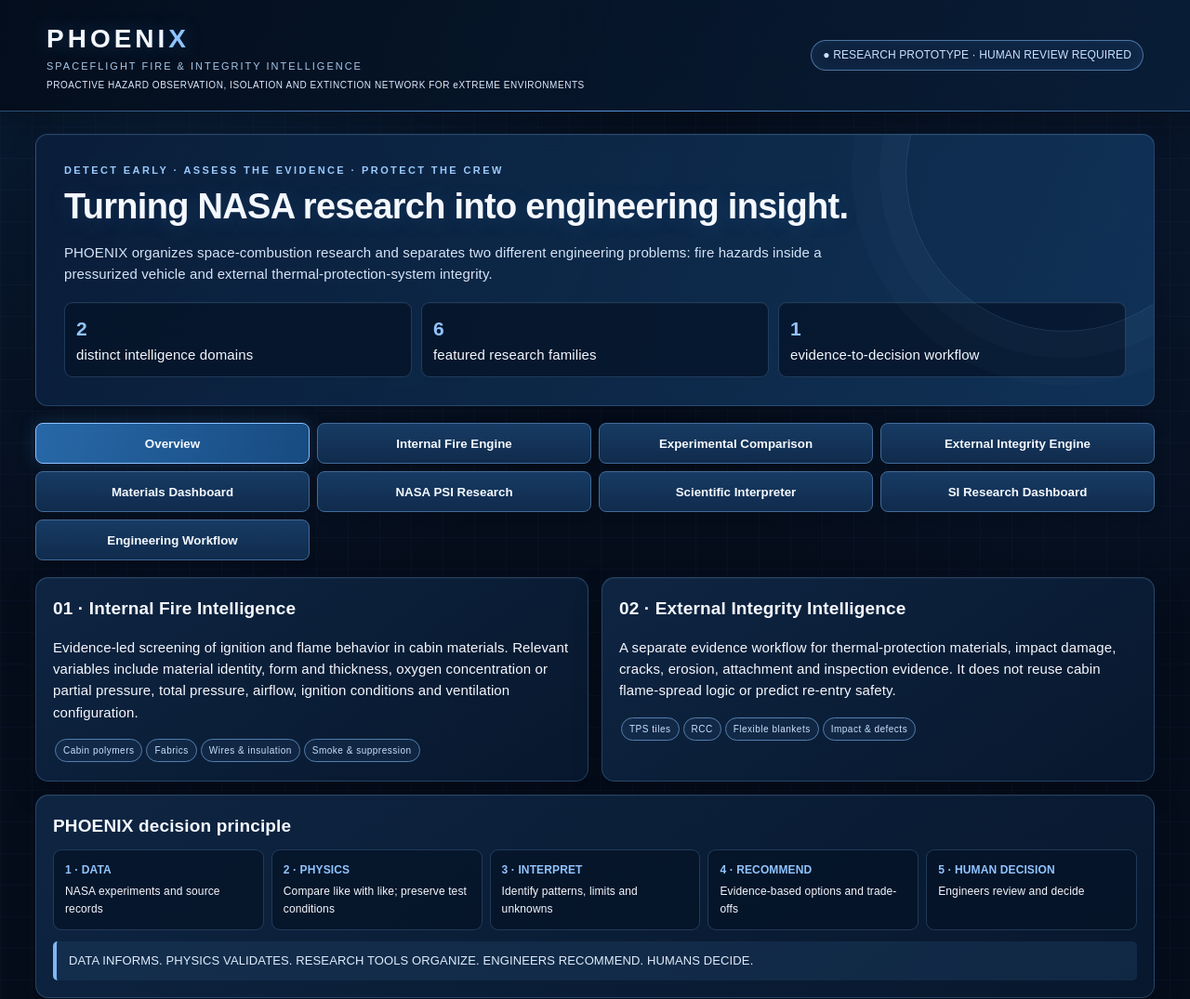
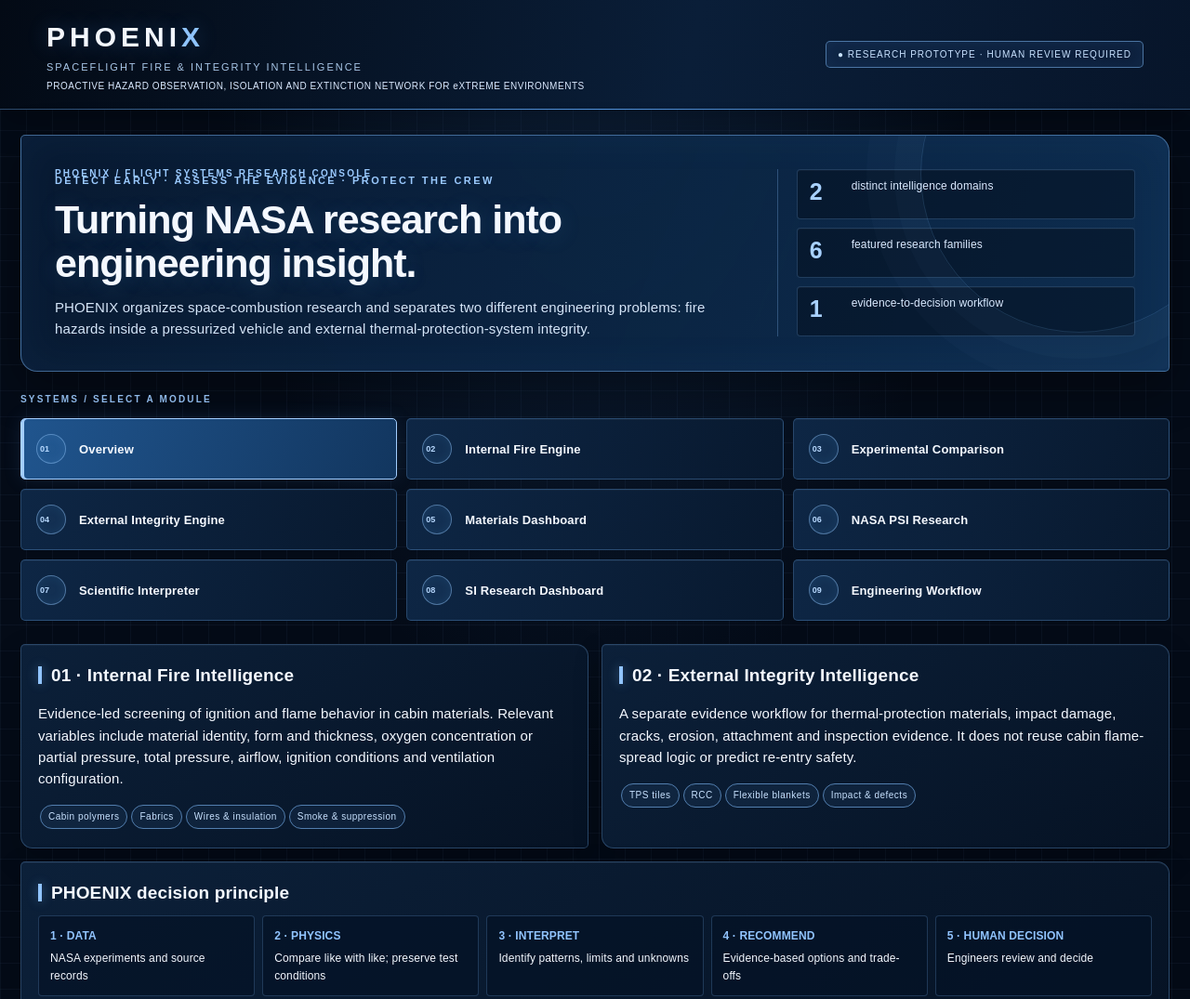
Before and after one commit to hbourouha-space/PHOENIX, a plain HTML site: page app/index.html in a window 1280 px wide. Shown: the top 1075 px of the page at 93% size. Drawn offline with Linux system fonts and the light colour scheme.

Commit message:
Redesign PHOENIX interface as a mission-console dashboard

```diff
--- a/app/index.html
+++ b/app/index.html
@@ -126,6 +126,93 @@ footer{color:#a9bfd9;border-top-color:rgba(112,169,226,.24)}
 [style*="#ffc36b"],[style*="--gold"]{color:#a9cefa!important}
 @media(max-width:760px){.hero{padding:21px}.hero:after{opacity:.45}.brand{font-size:25px}}
 @media(prefers-reduced-motion:reduce){html{scroll-behavior:auto}*,*:before,*:after{transition:none!important;animation:none!important}}
+
+
+/* PHOENIX v2 — stronger mission-console layout; presentation only */
+:root{
+ --bg:#040b17;--panel:#0b1d35;--line:rgba(122,177,238,.34);
+ --cyan:#9bcaff;--muted:#b9cbe2;--white:#f4f8ff;
+}
+body{
+ background-color:#040b17;
+ background-image:
+  radial-gradient(ellipse at 50% -18%,rgba(47,112,188,.25),transparent 48%),
+  linear-gradient(rgba(115,164,218,.055) 1px,transparent 1px),
+  linear-gradient(90deg,rgba(115,164,218,.055) 1px,transparent 1px);
+ background-size:auto,28px 28px,28px 28px;
+}
+header{padding-top:17px;padding-bottom:17px;background:linear-gradient(100deg,#030a15 0%,#0a1e38 58%,#07152a 100%)}
+.head{max-width:1320px}
+.brand{font-size:30px;letter-spacing:5px}
+.status{border-radius:5px;text-transform:uppercase;letter-spacing:1px;font-size:10px}
+main{max-width:1320px;margin:27px auto;padding-left:22px;padding-right:22px}
+.hero{
+ display:grid;grid-template-columns:minmax(0,1.55fr) minmax(250px,.8fr);
+ grid-template-areas:"eyebrow metrics" "heading metrics" "copy metrics";
+ align-items:center;column-gap:30px;row-gap:0;
+ min-height:255px;padding:32px 36px;margin-bottom:22px;
+ border-radius:5px 18px 5px 18px;
+ background:linear-gradient(112deg,rgba(8,26,50,.98),rgba(14,48,84,.94));
+ border:1px solid rgba(126,185,247,.48);
+ box-shadow:0 18px 48px rgba(0,0,0,.34),inset 0 0 45px rgba(64,132,207,.08);
+}
+.hero:before{content:"PHOENIX  /  FLIGHT SYSTEMS RESEARCH CONSOLE";grid-area:eyebrow;color:#9bcaff;font-size:10px;font-weight:700;letter-spacing:2.2px;margin-bottom:7px}
+.hero .eyebrow{grid-area:eyebrow;align-self:end}
+.hero h1{grid-area:heading;max-width:680px;font-size:clamp(28px,3.4vw,43px);line-height:1.08;margin:9px 0 10px;letter-spacing:-1px}
+.hero p{grid-area:copy;max-width:700px;margin:0;color:#d5e5f8}
+.metrics{grid-area:metrics;display:flex;flex-direction:column;gap:9px;margin:0;padding-left:20px;border-left:1px solid rgba(133,187,244,.3)}
+.metric{position:relative;min-height:54px;padding:8px 12px 8px 58px;border-radius:4px;background:rgba(3,13,27,.5);font-size:12px;color:#dceaff}
+.metric b{position:absolute;left:13px;top:8px;font-size:25px;line-height:1.25;color:#a8d1ff}
+.nav{grid-template-columns:repeat(3,minmax(0,1fr));gap:10px;margin:22px 0 25px}
+.nav:before{content:"SYSTEMS  /  SELECT A MODULE";grid-column:1/-1;color:#8fb9e8;font-size:10px;font-weight:700;letter-spacing:2.2px;padding:0 0 3px}
+.nav button{
+ position:relative;display:flex;align-items:center;justify-content:flex-start;gap:14px;
+ min-height:66px;margin:0;padding:12px 16px;text-align:left;
+ border-radius:5px;background:linear-gradient(110deg,rgba(14,39,70,.98),rgba(8,25,47,.98));
+ border:1px solid rgba(102,157,218,.35);box-shadow:inset 0 1px rgba(255,255,255,.035);
+ font-size:13px;letter-spacing:.15px
+}
+.nav button:before{content:"";display:block;flex:0 0 30px;height:30px;border:1px solid rgba(145,194,247,.48);border-radius:50%;background:rgba(62,119,183,.14);box-shadow:inset 0 0 12px rgba(116,174,237,.08)}
+.nav button:after{position:absolute;left:25px;top:50%;transform:translate(-50%,-50%);font-size:9px;color:#b8d9ff;font-weight:700;letter-spacing:0}
+.nav button:nth-of-type(1):after{content:"01"}
+.nav button:nth-of-type(2):after{content:"02"}
+.nav button:nth-of-type(3):after{content:"03"}
+.nav button:nth-of-type(4):after{content:"04"}
+.nav button:nth-of-type(5):after{content:"05"}
+.nav button:nth-of-type(6):after{content:"06"}
+.nav button:nth-of-type(7):after{content:"07"}
+.nav button:nth-of-type(8):after{content:"08"}
+.nav button:nth-of-type(9):after{content:"09"}
+.nav button:hover{transform:translateY(-2px);border-color:#9bcaff;background:linear-gradient(110deg,#173e6b,#102b4d);box-shadow:0 9px 24px rgba(0,0,0,.24),0 0 18px rgba(91,157,230,.12)}
+.nav button.active{background:linear-gradient(110deg,#20558e,#12365f);border-color:#a3ceff;box-shadow:inset 3px 0 #a3ceff,0 0 20px rgba(91,157,230,.13)}
+.view.active{animation:phoenixReveal .28s ease-out}
+@keyframes phoenixReveal{from{opacity:.65;transform:translateY(5px)}to{opacity:1;transform:translateY(0)}}
+.panel{border-radius:5px 13px 5px 13px;background:linear-gradient(145deg,rgba(12,33,59,.97),rgba(6,19,37,.97));border-color:rgba(117,171,230,.3)}
+.panel h2{display:flex;align-items:center;gap:10px}
+.panel h2:before{content:"";display:inline-block;width:4px;height:19px;background:#91c4ff;box-shadow:0 0 12px rgba(125,183,245,.45)}
+.material,.step,.result,.metric{border-radius:4px}
+input,select,textarea{border-radius:4px}
+button,.nav button{font-family:inherit}
+.note{border-left-color:#91c4ff;border-radius:3px}
+.source{border-bottom-color:rgba(125,177,235,.22)}
+footer{letter-spacing:1px}
+@media(max-width:900px){
+ .hero{grid-template-columns:1fr;grid-template-areas:"eyebrow" "heading" "copy" "metrics";row-gap:7px}
+ .metrics{display:grid;grid-template-columns:repeat(3,1fr);border-left:0;border-top:1px solid rgba(133,187,244,.3);padding:13px 0 0;margin-top:17px}
+ .metric{padding-left:12px;padding-top:36px}
+ .metric b{left:12px;top:5px}
+}
+@media(max-width:700px){.nav{grid-template-columns:repeat(2,minmax(0,1fr))}.nav button{min-height:60px;padding:10px;font-size:12px}}
+@media(max-width:480px){
+ main{padding-left:12px;padding-right:12px}
+ .hero{padding:22px 18px}
+ .metrics{grid-template-columns:1fr}
+ .metric{min-height:48px;padding:8px 10px 8px 53px}
+ .metric b{left:12px;top:7px}
+ .nav{grid-template-columns:1fr}
+ .nav button{min-height:52px}
+}
+@media(prefers-reduced-motion:reduce){.view.active{animation:none}}
 
 </style>
 </head>
```
